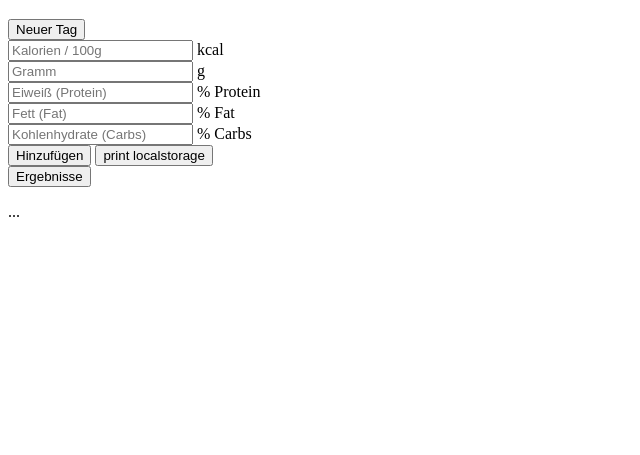
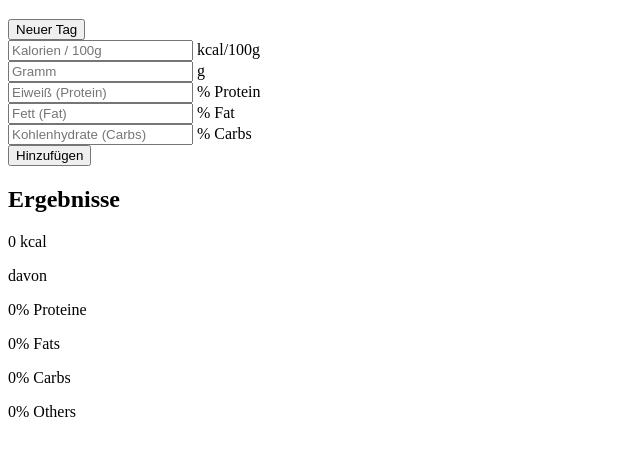
Before and after one commit to HuberElias/Calorie_Tracker, a plain HTML site: page index.html in a window 1280 px wide. Both pictures are taken after a click on the button "Neuer Tag". Shown: the part 61-516 px from the top of the page, without its empty margins (0-640 px from the left). Drawn offline with Linux system fonts and the light colour scheme.

Commit message:
showergebnisseverbessert

```diff
--- a/index.html
+++ b/index.html
@@ -10,21 +10,27 @@
 <body>
     <h1>Kalorien Tracker</h1>
 
-    <button type="button", onclick="reset_local_storage()">Neuer Tag</button><br>
+    <button type="button", onclick="neuer_tag()">Neuer Tag</button><br>
 
-    <input placeholder="Kalorien / 100g", id="kcal"> kcal</input><br>
+    <input placeholder="Kalorien / 100g", id="kcal"> kcal/100g</input><br>
     <input placeholder="Gramm", id="gram"> g</input><br>
     <input placeholder="Eiweiß (Protein)", id="protein"> % Protein</input><br>
     <input placeholder="Fett (Fat)", id="fat"> % Fat</input><br>
     <input placeholder="Kohlenhydrate (Carbs)", id="carbs"> % Carbs</input><br>
 
     <button type="button", onclick="on_hinzufugen_click()">Hinzufügen</button>
-    <button type="button", onclick="on_test_click()">print localstorage</button><br>
-    <button type="button", onclick="show_ergebnisse()">Ergebnisse</button>
 
-    <p id="ergebnisse">...</p>
+    <h2>Ergebnisse</h2>
+    <p id="kcal_erg">0 kcal</p>
+    <p>davon</p>
+    <p id="protein_erg">0% Proteine</p>
+    <p id="fat_erg">0% Fats</p>
+    <p id="carbs_erg">0% Carbs</p>
+    <p id="others_erg">0% Others</p>
 
     <script>
+        show_ergebnisse()
+
         if(!localStorage.getItem("kcal")){
             localStorage.setItem("kcal", 0)
             localStorage.setItem("gram", 0)
@@ -39,14 +45,16 @@
             calculate_kcal()
             calculate_makros()
             localStorage.setItem("gram", Number(localStorage.getItem("gram")) + Number(document.getElementById("gram").value))
-        }
 
-        function on_test_click(){
-            console.log(localStorage)
+            show_ergebnisse()
         }
 
         function show_ergebnisse(){
-            document.getElementById("ergebnisse").innerHTML = "asoifdh"
+            document.getElementById("kcal_erg").innerHTML = localStorage.getItem("kcal") + " kcal"
+            document.getElementById("protein_erg").innerHTML = localStorage.getItem("protein") + "% Proteine"
+            document.getElementById("fat_erg").innerHTML = localStorage.getItem("fat") + "% Fats"
+            document.getElementById("carbs_erg").innerHTML = localStorage.getItem("carbs") + "% Carbs"
+            document.getElementById("others_erg").innerHTML = localStorage.getItem("others") + "% Others"
         }
 
         function calculate_kcal(){
@@ -56,6 +64,11 @@
 
         function calculate_makros(){
 
+        }
+
+        function neuer_tag(){
+            reset_local_storage()
+            show_ergebnisse()
         }
 
         function reset_local_storage(){
```
